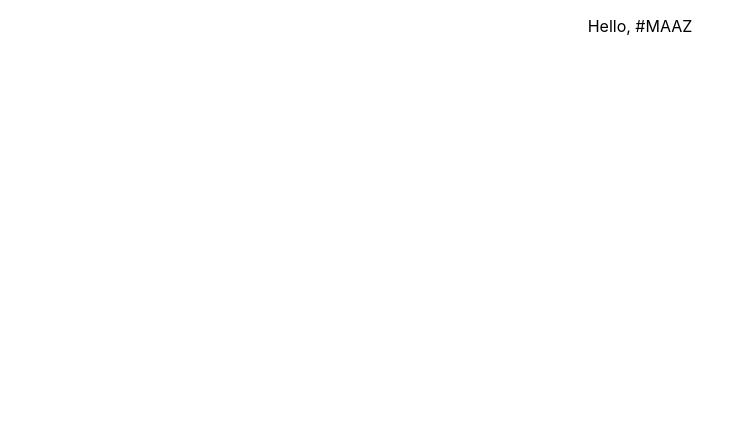
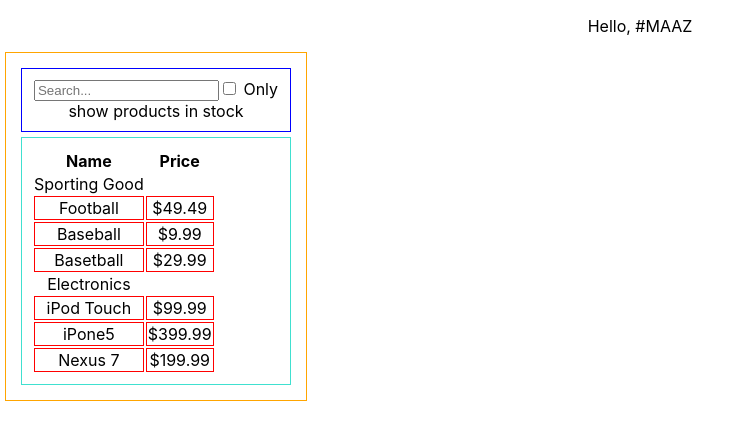
Before and after one commit to moaaxali/reactjs, a React (Create React App) app: page / in a window 1280 px wide. Shown: the top 440 px of the page, without its empty margins (0-750 px from the left). Built offline with nearby package versions, Linux system fonts and the light colour scheme.

Commit message:
Add static mock - filterable product table

```diff
--- a/src/App.js
+++ b/src/App.js
@@ -1,10 +1,12 @@
 import TasteOfJSX from './TasteOfJSX/TasteOfJSX'
 import './App.css';
+import FilterableProductTable from './FilterableProductTable/FilterableProductTable';
 
 function App() {
   return (
     <div className="App">
       <TasteOfJSX user="maaz" />
+      <FilterableProductTable />
     </div>
   );
 }
--- /dev/null
+++ b/src/FilterableProductTable/FilterableProductTable.css
@@ -0,0 +1,19 @@
+.Filterable-product-table {
+  width: 280px;
+  border: 1px solid orange;
+  padding: 10px;
+  margin: 5px;
+}
+.Search-bar {
+  padding: 10px;
+  margin: 5px;
+  border: 1px solid blue;
+}
+.Product-table {
+  padding: 10px;
+  margin: 5px;
+  border: 1px solid turquoise;
+}
+.Product-table table td {
+  border: 1px solid red;
+}
--- /dev/null
+++ b/src/FilterableProductTable/FilterableProductTable.js
@@ -0,0 +1,53 @@
+import React, { Component } from 'react'
+import './FilterableProductTable.css'
+
+export class FilterableProductTable extends Component {
+  render() {
+    return (
+      <div>
+        <div className="Filterable-product-table">
+          <div className="Search-bar">
+            <input type="text" placeholder="Search..." />
+            <input type="checkbox" /> Only show products in stock
+          </div>
+          <div className="Product-table">
+            <table>
+              <tr>
+                <th>Name</th>
+                <th>Price</th>
+              </tr>
+              <tr colspan="2">Sporting Good</tr>
+              <tr>
+                <td>Football</td>
+                <td>$49.49</td>
+              </tr>
+              <tr>
+                <td>Baseball</td>
+                <td>$9.99</td>
+              </tr>
+              <tr>
+                <td>Basetball</td>
+                <td>$29.99</td>
+              </tr>
+              <tr colspan="2">Electronics</tr>
+              <tr>
+                <td>iPod Touch</td>
+                <td>$99.99</td>
+              </tr>
+              <tr>
+                <td>iPone5</td>
+                <td>$399.99</td>
+              </tr>
+              <tr>
+                <td>Nexus 7</td>
+                <td>$199.99</td>
+              </tr>
+            </table>
+          </div>
+        </div>
+      </div>
+    )
+  }
+}
+
+export default FilterableProductTable
```
